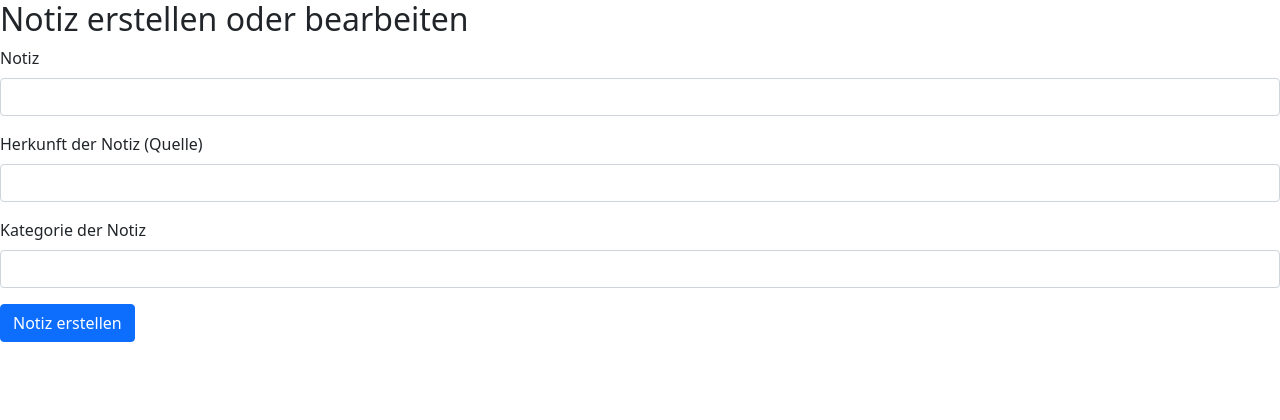
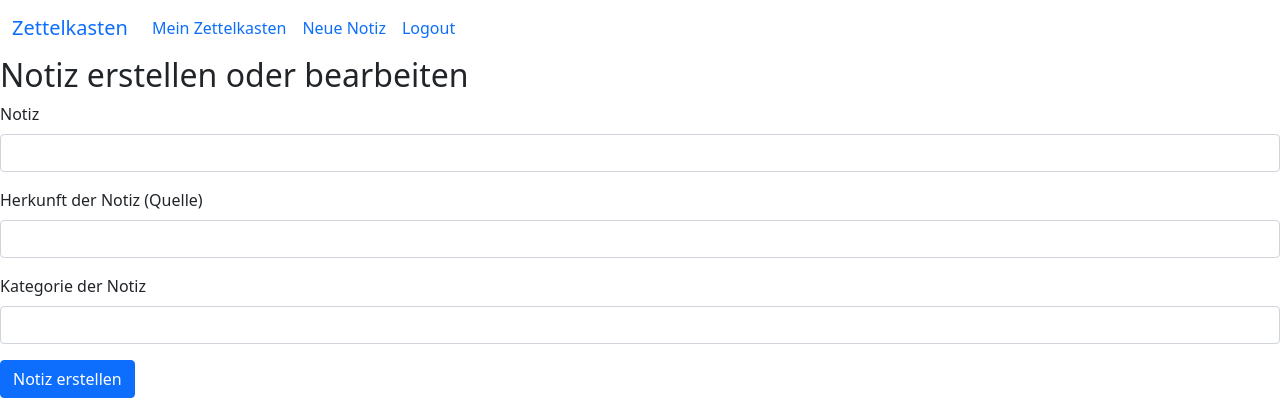
Before and after one commit to NKuhnHWR/Zettelkasten, a Flask app: page /note in a window 1280 px wide. Shown: the top 420 px of the page. Run offline with Flask 3, Linux system fonts and the light colour scheme; the visitor is signed in with stand-in values (Sample User, id 1); some libraries are stand-ins or nearby versions.

Commit message:
Add alternative Navbar in user space

```diff
--- a/app/templates/dashboard.html
+++ b/app/templates/dashboard.html
@@ -1,4 +1,28 @@
 {% extends "base.html" %}
+
+{% block navbar %}
+<nav class="navbar navbar-expand-lg bg-body-tertiary">
+    <div class="container-fluid">
+      <a class="navbar-brand" href="#">Zettelkasten</a>
+      <button class="navbar-toggler" type="button" data-bs-toggle="collapse" data-bs-target="#navbarNav" aria-controls="navbarNav" aria-expanded="false" aria-label="Toggle navigation">
+        <span class="navbar-toggler-icon"></span>
+      </button>
+      <div class="collapse navbar-collapse" id="navbarNav">
+        <ul class="navbar-nav">
+           <li class="nav-item">
+            <a class="nav-link" href="{{url_for('dashboard')}}">Mein Zettelkasten</a>
+          </li>
+          <li class="nav-item">
+            <a class="nav-link" href="{{url_for('note')}}">Neue Notiz</a>
+          </li>
+          <li class="nav-item">
+            <a class="nav-link" href="{{url_for('logout')}}">Logout</a>
+          </li>
+        </ul>
+       </div>
+     </div>
+  </nav>
+{% endblock navbar %}
 
 {% block content %}
 
```
